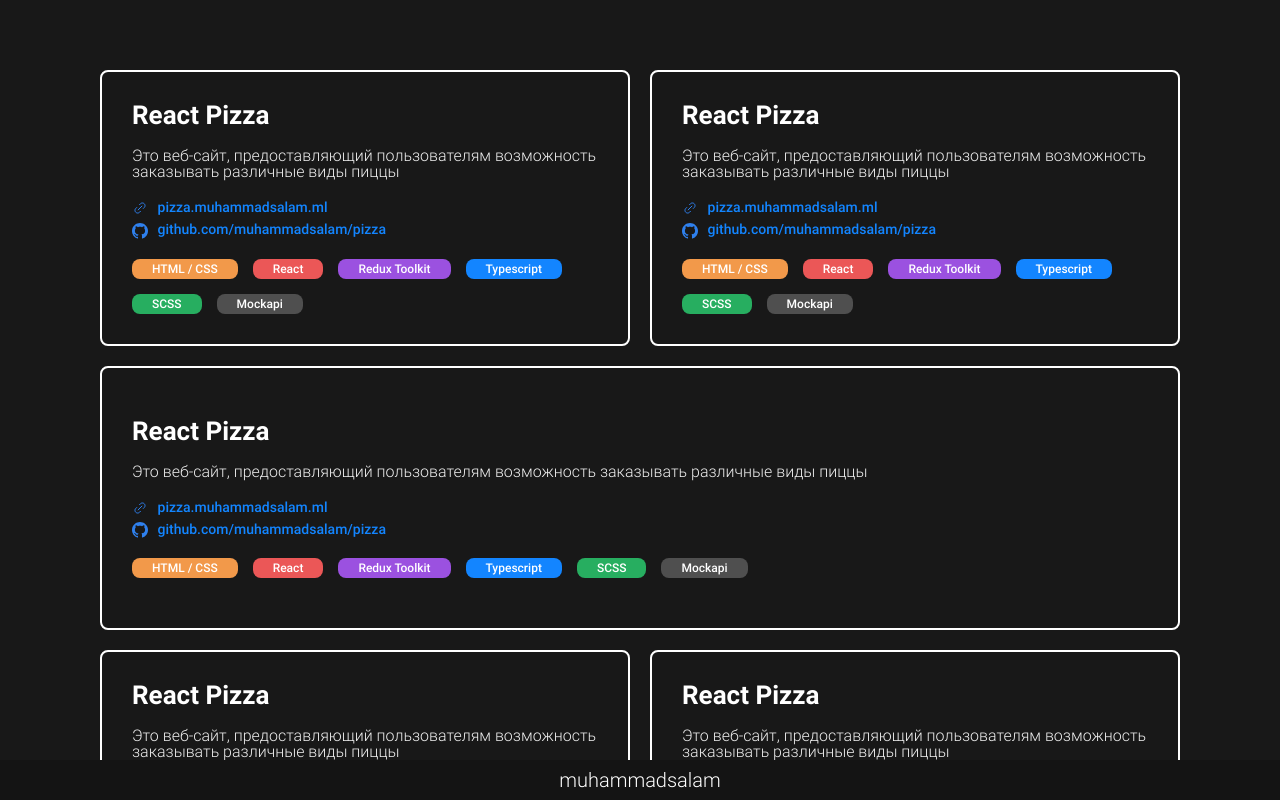
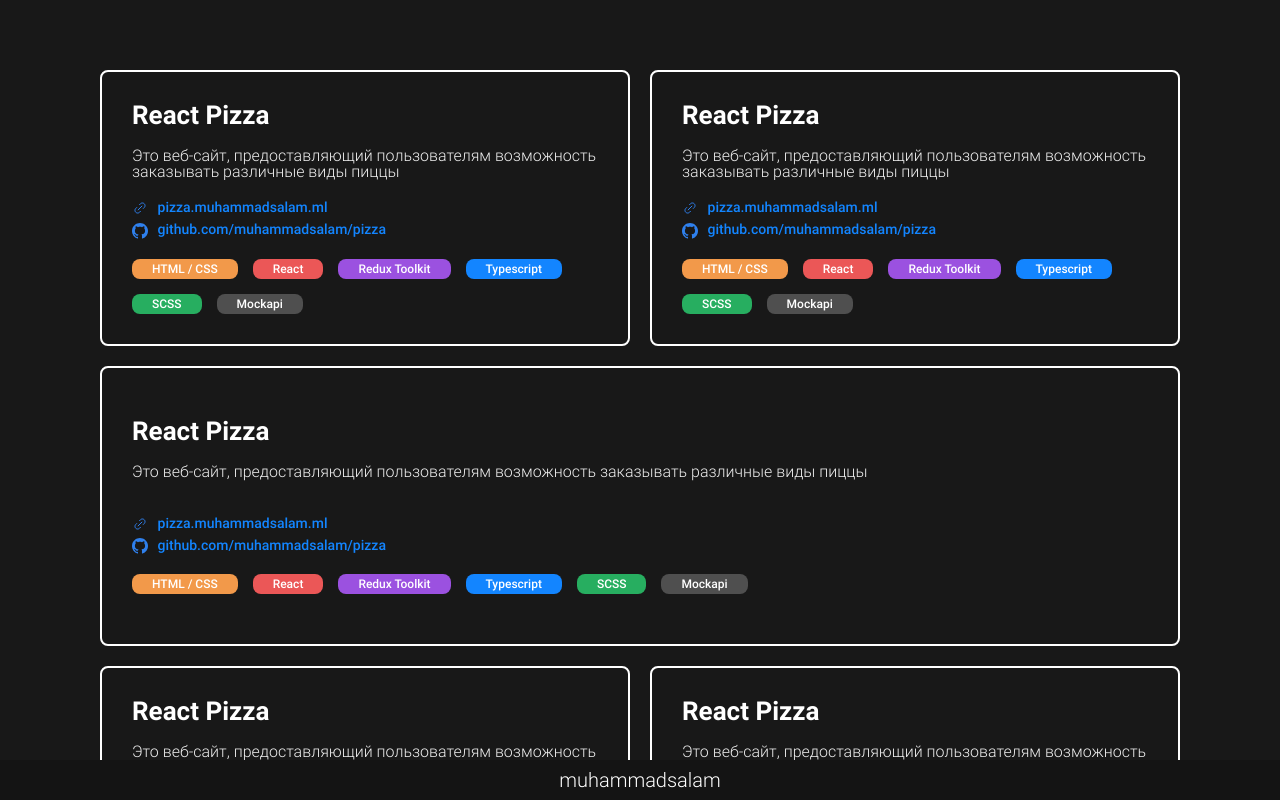
Before and after one commit to muhammadsalam/muhammadsalam, a plain HTML site: page index.html in a window 1280 px wide. Drawn offline with Linux system fonts and the light colour scheme; no server answers; files whose address does not match are found by name.

Commit message:
card tags fix

```diff
--- a/assets/css/index.css
+++ b/assets/css/index.css
@@ -79,6 +79,8 @@
 	padding: 30px;
 	border: 2px solid var(--border-1);
 	border-radius: 8px;
+	display: flex;
+	flex-direction: column;
 }
 
 .card:nth-child(5n + 3) {
@@ -96,6 +98,9 @@
 	color: var(--light);
 	font-weight: 300;
 	margin-bottom: 20px;
+	line-height: 1em;
+	height: 2em;
+	overflow: hidden;
 }
 
 .card-links {
```
